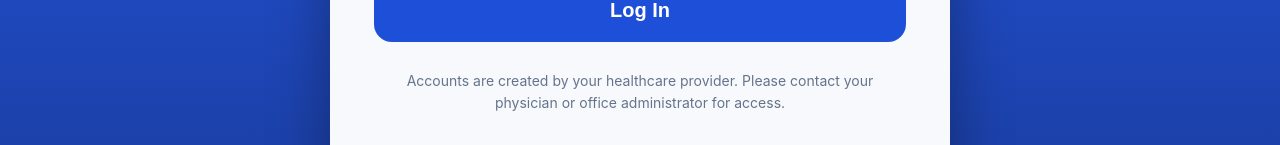
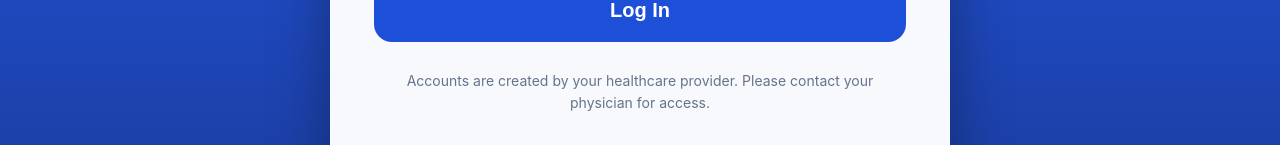
Before and after one commit to lenaglisic25/ChompSmart, a React app in the folder frontend/: page / in a window 1280 px wide. Shown: the part 647-792 px from the top of the page. Built offline with nearby package versions, Linux system fonts and the light colour scheme; the HTML template or start-up script is replaced by a standard one.

Commit message:
Edited login screen UI and styling

```diff
--- a/frontend/src/pages/Login.jsx
+++ b/frontend/src/pages/Login.jsx
@@ -58,7 +58,7 @@ export default function Login() {
 
         <p className="loginNote">
           Accounts are created by your healthcare provider.
-          Please contact your physician or office administrator for access.
+          Please contact your physician for access.
         </p>
       </div>
     </div>
```
